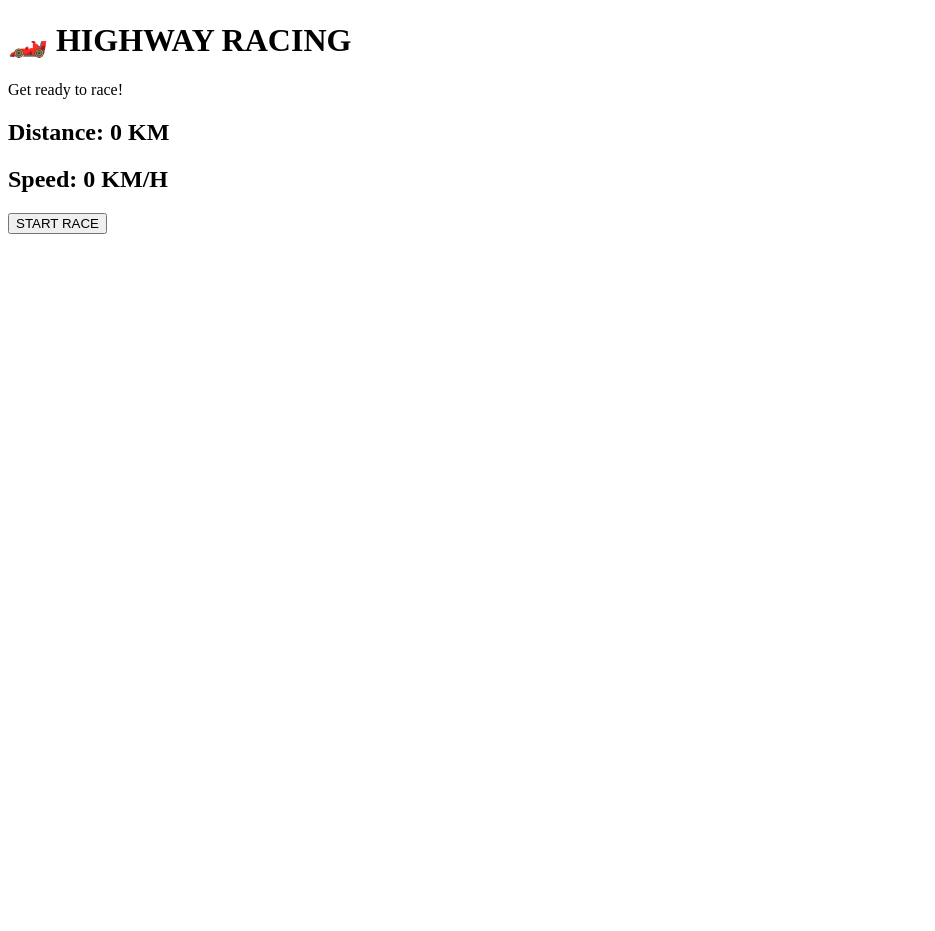
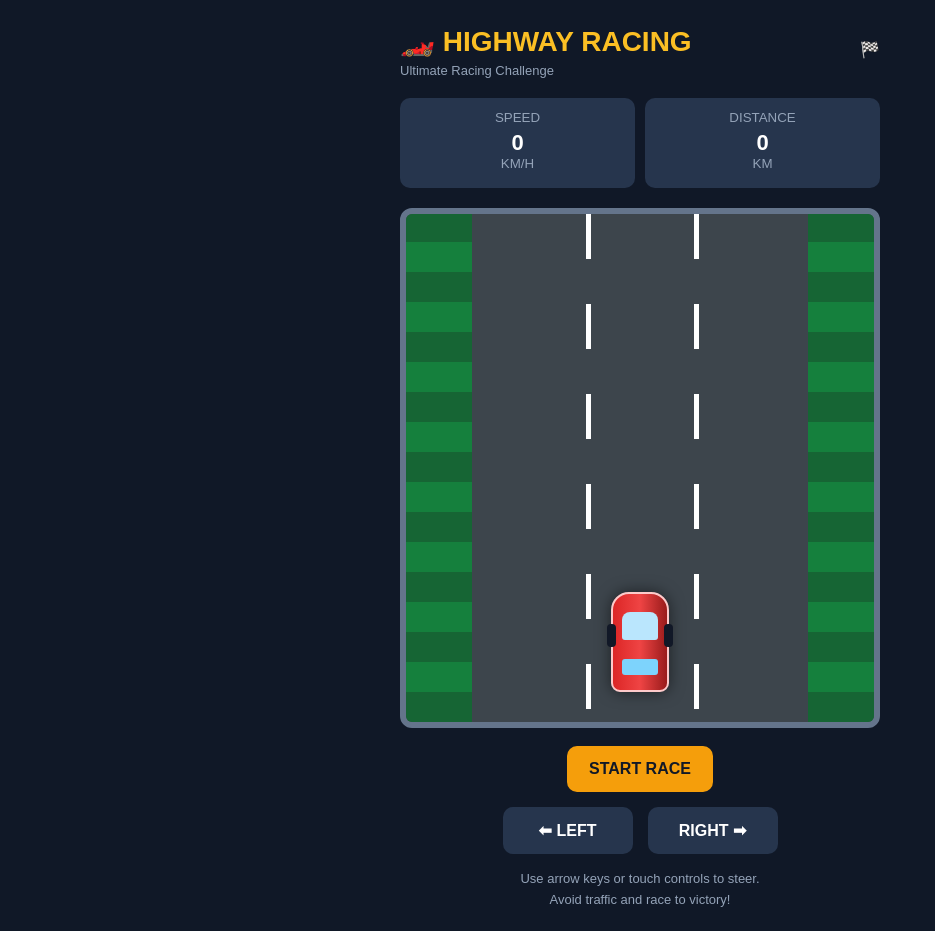
Before and after one commit to reubenm55/highway-racing-game, a plain HTML site: page index.html in a window 1280 px wide. Shown: the whole page, without its empty margins (0-935 px from the left). Before the commit the page ends 800 px from the top, so only its background shows below. Drawn offline with Linux system fonts and the light colour scheme.

Commit message:
Update index.html

```diff
--- a/index.html
+++ b/index.html
@@ -2,22 +2,273 @@
 <!DOCTYPE html>
 <html lang="en">
 <head>
-  <meta charset="UTF-8">
-  <meta name="viewport" content="width=device-width, initial-scale=1.0">
-  <meta name="theme-color" content="#101827">
-  <title>Highway Racing</title>
+<meta charset="UTF-8">
+<meta name="viewport" content="width=device-width, initial-scale=1.0">
+<meta name="theme-color" content="#101827">
+<title>Highway Racing</title>
+
+<style>
+* {
+  box-sizing: border-box;
+}
+
+body {
+  margin: 0;
+  background: #101827;
+  color: white;
+  font-family: Arial, sans-serif;
+  min-height: 100vh;
+  display: flex;
+  justify-content: center;
+  padding: 20px;
+}
+
+.game {
+  width: 100%;
+  max-width: 480px;
+}
+
+.header {
+  display: flex;
+  justify-content: space-between;
+  align-items: center;
+}
+
+h1 {
+  color: #fbbf24;
+  margin: 5px 0;
+  font-size: 28px;
+}
+
+.subtitle {
+  color: #94a3b8;
+  font-size: 13px;
+}
+
+.stats {
+  display: flex;
+  gap: 10px;
+  margin: 20px 0;
+}
+
+.stat {
+  background: #26354d;
+  flex: 1;
+  text-align: center;
+  padding: 12px;
+  border-radius: 10px;
+}
+
+.stat small {
+  color: #94a3b8;
+  display: block;
+  margin-bottom: 5px;
+}
+
+.stat strong {
+  font-size: 22px;
+}
+
+#road {
+  width: 100%;
+  height: 560px;
+  max-height: 65vh;
+  min-height: 380px;
+  background: #3d454c;
+  position: relative;
+  overflow: hidden;
+  border: 6px solid #64748b;
+  border-radius: 12px;
+}
+
+.grass {
+  position: absolute;
+  width: 14%;
+  height: 100%;
+  background: repeating-linear-gradient(
+    0deg,
+    #166534 0px,
+    #166534 30px,
+    #15803d 30px,
+    #15803d 60px
+  );
+  top: 0;
+}
+
+.grass.left {left: 0;}
+.grass.right {right: 0;}
+
+.lane-line {
+  position: absolute;
+  height: 100%;
+  width: 5px;
+  top: 0;
+  background: repeating-linear-gradient(
+    to bottom,
+    white 0px,
+    white 45px,
+    transparent 45px,
+    transparent 90px
+  );
+}
+
+.lane-one {
+  left: 38.5%;
+}
+
+.lane-two {
+  left: 61.5%;
+}
+
+.car {
+  position: absolute;
+  bottom: 30px;
+  left: 50%;
+  transform: translateX(-50%);
+  width: 58px;
+  height: 100px;
+  background: linear-gradient(90deg,#dc2626,#ef4444,#991b1b);
+  border-radius: 18px 18px 9px 9px;
+  border: 2px solid #fecaca;
+  box-shadow: 0 0 15px #0008;
+  z-index: 5;
+}
+
+.car::before {
+  content: "";
+  position: absolute;
+  width: 36px;
+  height: 28px;
+  background: #bae6fd;
+  border-radius: 8px 8px 3px 3px;
+  top: 18px;
+  left: 9px;
+}
+
+.car::after {
+  content: "";
+  position: absolute;
+  width: 36px;
+  height: 16px;
+  background: #7dd3fc;
+  border-radius: 3px;
+  bottom: 15px;
+  left: 9px;
+}
+
+.wheel {
+  position: absolute;
+  width: 9px;
+  height: 23px;
+  background: #111827;
+  border-radius: 4px;
+  top: 30px;
+}
+
+.wheel.left {left:-6px;}
+.wheel.right {right:-6px;}
+
+.start-screen {
+  text-align: center;
+  margin-top: 18px;
+}
+
+button {
+  border: none;
+  border-radius: 10px;
+  padding: 14px 22px;
+  font-size: 16px;
+  font-weight: bold;
+  background: #f59e0b;
+  color: #111827;
+  cursor: pointer;
+}
+
+button:hover {
+  background: #fbbf24;
+}
+
+.controls {
+  display: flex;
+  gap: 15px;
+  margin-top: 15px;
+  justify-content: center;
+}
+
+.controls button {
+  flex: 1;
+  max-width: 130px;
+  background: #26354d;
+  color: white;
+}
+
+.instructions {
+  color: #94a3b8;
+  text-align: center;
+  font-size: 13px;
+  line-height: 1.6;
+  margin-top: 15px;
+}
+
+@media(max-width:400px) {
+  #road {height: 480px;}
+  h1 {font-size: 23px;}
+}
+</style>
 </head>
+
 <body>
+<div class="game">
 
-  <h1>🏎️ HIGHWAY RACING</h1>
-  <p>Get ready to race!</p>
+  <div class="header">
+    <div>
+      <h1>🏎️ HIGHWAY RACING</h1>
+      <div class="subtitle">Ultimate Racing Challenge</div>
+    </div>
+    <div>🏁</div>
+  </div>
 
-  <h2>Distance: 0 KM</h2>
-  <h2>Speed: 0 KM/H</h2>
+  <div class="stats">
+    <div class="stat">
+      <small>SPEED</small>
+      <strong id="speed">0</strong>
+      <small>KM/H</small>
+    </div>
 
-  <button onclick="alert('Race starting soon!')">
-    START RACE
-  </button>
+    <div class="stat">
+      <small>DISTANCE</small>
+      <strong id="distance">0</strong>
+      <small>KM</small>
+    </div>
+  </div>
 
+  <div id="road">
+    <div class="grass left"></div>
+    <div class="grass right"></div>
+
+    <div class="lane-line lane-one"></div>
+    <div class="lane-line lane-two"></div>
+
+    <div class="car" id="player">
+      <div class="wheel left"></div>
+      <div class="wheel right"></div>
+    </div>
+  </div>
+
+  <div class="start-screen">
+    <button id="startBtn">START RACE</button>
+  </div>
+
+  <div class="controls">
+    <button id="leftBtn">⬅ LEFT</button>
+    <button id="rightBtn">RIGHT ➡</button>
+  </div>
+
+  <div class="instructions">
+    Use arrow keys or touch controls to steer.<br>
+    Avoid traffic and race to victory!
+  </div>
+
+</div>
 </body>
 </html>
```
